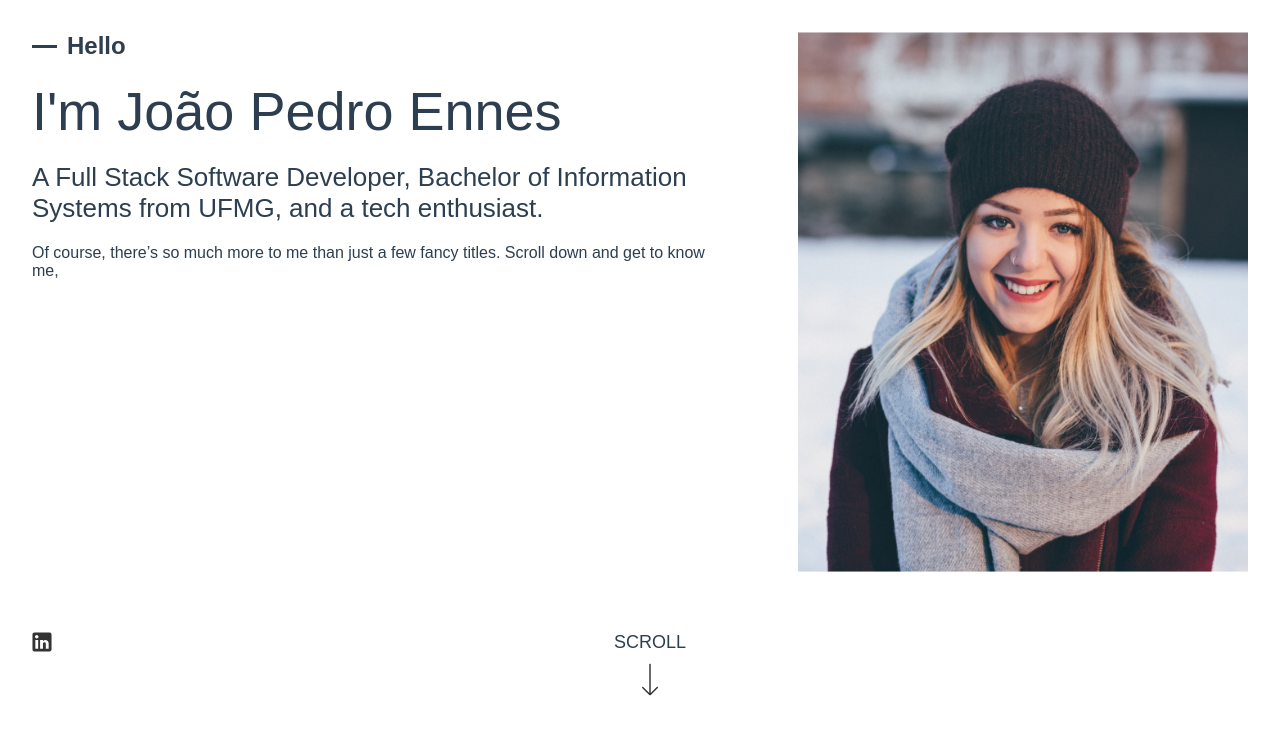
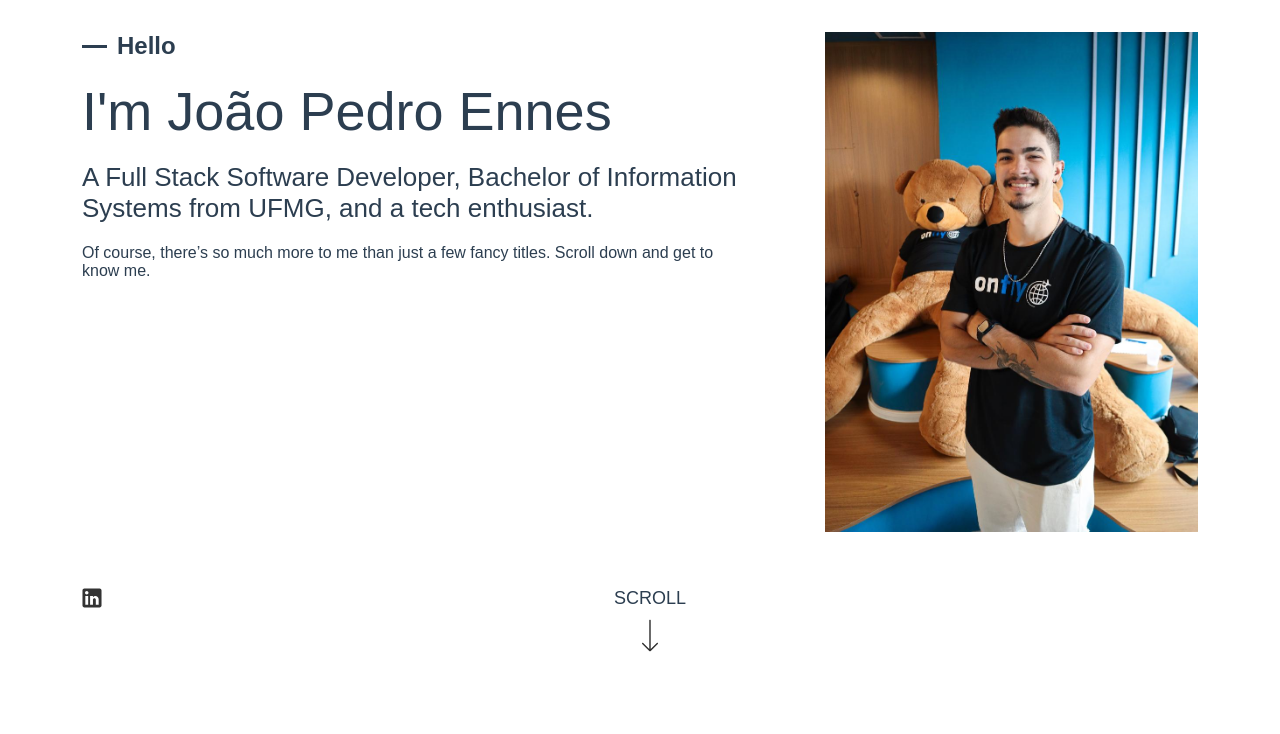
Before and after one commit to EnnesJp/portfolio, a Vue app: page / in a window 1280 px wide. Shown: the top 734 px of the page. Built offline with nearby package versions, Linux system fonts and the light colour scheme; the HTML template or start-up script is replaced by a standard one.

Commit message:
feat: add correct image

```diff
--- a/src/assets/main.css
+++ b/src/assets/main.css
@@ -1,7 +1,7 @@
 @import './base.css';
 
 .container {
-  max-width: 1280px;
+  max-width: 1180px;
   margin: 0 auto;
   padding: 2rem;
   font-weight: normal;
--- a/src/components/home/AboutSection.vue
+++ b/src/components/home/AboutSection.vue
@@ -6,29 +6,22 @@
                     <div class="about-section-main__info--hello-dash"/>
 
                     <span class="about-section-main__info--hello-text">
-                        Hello
+                        {{ t('home.aboutSection.hello') }}
                     </span>
                 </div>
 
-                <span class="about-section-main__info--name">
-                    I'm João Pedro Ennes
-                </span>
+                <span class="about-section-main__info--name" v-html="t('home.aboutSection.name')" />
 
                 <span class="about-section-main__info--resume">
-                    A Full Stack Software Developer, Bachelor of Information Systems from UFMG, and a tech enthusiast.
+                    {{ t('home.aboutSection.resume') }}
                 </span>
 
                 <span class="about-section-main__info--learn-more">
-                    Of course, there’s so much more to me than just a few fancy titles. Scroll down and get to know me,
+                    {{ t('home.aboutSection.scrollForMoreInfo') }}
                 </span>
             </div>
 
-            <div class="about-section-main__img">
-                <img
-                    src="@assets/images/self-img.png"
-                    alt="João Pedro Ennes"
-                />
-            </div>
+            <div class="about-section-main__img" />
         </div>
 
         <div class="about-section-bottom">
@@ -52,6 +45,9 @@
 
 <script setup lang="ts">
 import Arrow from '@components/icons/Arrow.vue'
+import { useI18n } from 'vue-i18n'
+
+const { t } = useI18n()
 </script>
 
 <style scoped lang="scss">
@@ -90,7 +86,11 @@ import Arrow from '@components/icons/Arrow.vue'
 
             &--name {
                 font-size: 54px;
-                font-weight: 500;
+                font-weight: 400;
+
+                &-highlight {
+                    font-weight: 500;
+                }
             }
 
             &--resume {
@@ -105,10 +105,11 @@ import Arrow from '@components/icons/Arrow.vue'
         }
 
         &__img {
-            img {
-                width: 450px;
-                height: 540px;
-            }
+            background-image: url('@assets/images/self-img.jpeg');
+            background-position: bottom center;
+            background-size: cover;
+            width: 650px;
+            height: 500px;
         }
     }
 
--- a/src/langs/en.js
+++ b/src/langs/en.js
@@ -3,4 +3,12 @@ export default {
     en: 'English',
     pt: 'Portuguese',
   },
+  home: {
+    aboutSection: {
+      hello: 'Hello',
+      name: "I\'m <span class='about-section-main__info--name-highlight'>João Pedro Ennes</class>",
+      resume: 'A Full Stack Software Developer, Bachelor of Information Systems from UFMG, and a tech enthusiast.',
+      scrollForMoreInfo: 'Of course, there’s so much more to me than just a few fancy titles. Scroll down and get to know me.',
+    }
+  },
 };
--- a/src/langs/pt.js
+++ b/src/langs/pt.js
@@ -3,4 +3,12 @@ export default {
     en: 'Inglês',
     pt: 'Português',
   },
+  home: {
+    aboutSection: {
+      hello: 'Oi',
+      name: "Sou o <span class='about-section-main__info--name-highlight'>João Pedro Ennes</class>",
+      resume: 'Um Desenvolvedor Full Stack, formado em Sistemas de Informação pela UFMG e entusiasta de tecnologia.',
+      scrollForMoreInfo: 'Entre em contato',
+    }
+  },
 };
```
Also changed, not shown: src/assets/images/self-img.jpeg (added).
